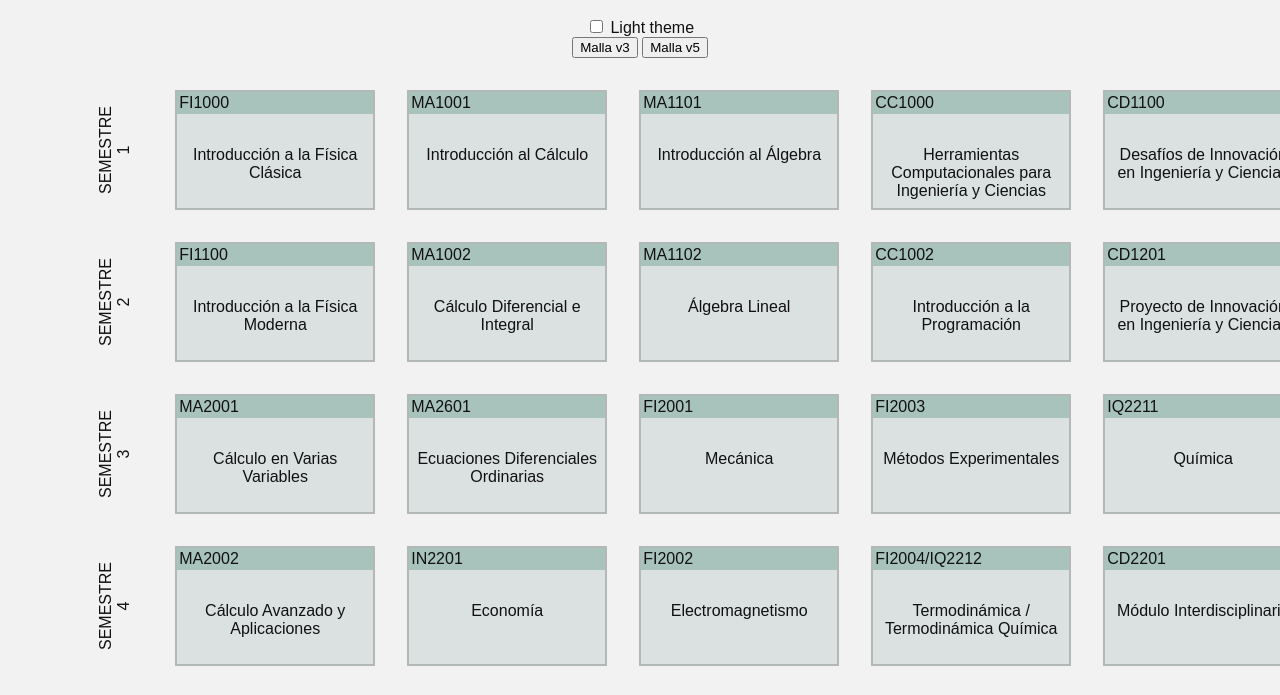
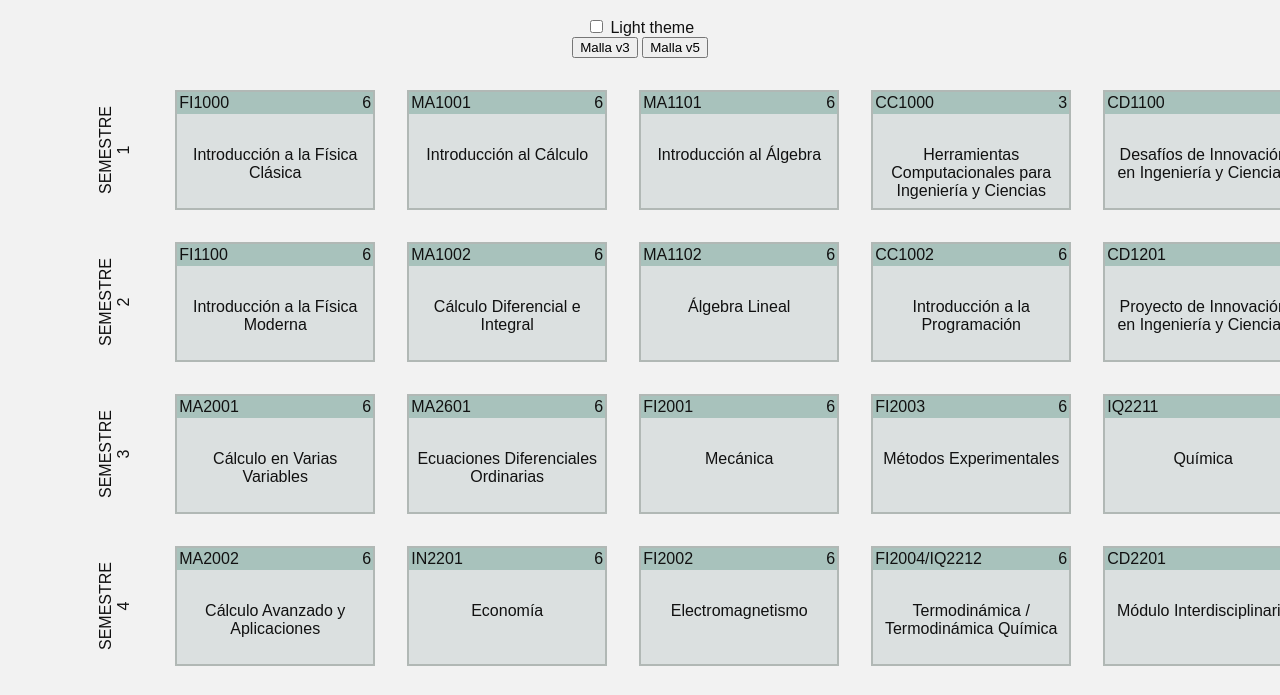
Before and after one commit to SebaaAguilera/malla-dcc-vanilla, a website: page index.html in a window 1280 px wide. Shown: the part 51-746 px from the top of the page. Drawn offline with Linux system fonts and the light colour scheme.

Commit message:
adds credits to top bar

```diff
--- a/public/script.js
+++ b/public/script.js
@@ -39,7 +39,10 @@ const createSubject = (subject) => {
   const code = document.createElement('span');
   code.textContent = subject.code;
 
-  const bar = createElement('div', {}, code);
+  const credits = document.createElement('span');
+  credits.textContent = subject.credits;
+
+  const bar = createElement('div', {}, code, credits);
   bar.classList.add('subject-bar');
 
   const subjectDiv =
--- a/public/styles.css
+++ b/public/styles.css
@@ -111,4 +111,6 @@ header{
   background-color: var(--bar-color);
   text-align: left;
   padding: 2px;
+  display: flex;
+  justify-content: space-between;
 }
```
